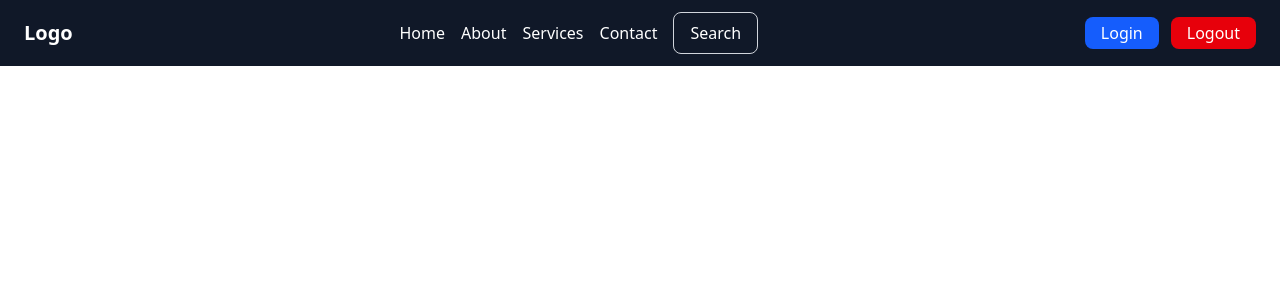
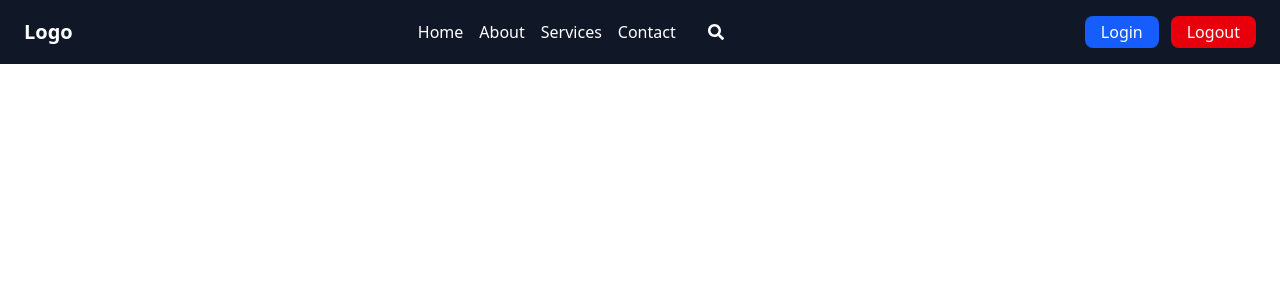
Before and after one commit to Priyanshu-Sharma8445/FixItFreak, a React (Vite) app in the folder client/: page / in a window 1280 px wide. Shown: the top 300 px of the page. Built offline with nearby package versions, Linux system fonts and the light colour scheme.

Commit message:
Navbar changes

```diff
--- a/client/package.json
+++ b/client/package.json
@@ -17,6 +17,7 @@
     "lucide-react": "^0.475.0",
     "react": "^19.0.0",
     "react-dom": "^19.0.0",
+    "react-icons": "^5.5.0",
     "tailwind-merge": "^3.0.1",
     "tailwindcss-animate": "^1.0.7"
   },
--- a/client/src/components/Navbar.jsx
+++ b/client/src/components/Navbar.jsx
@@ -3,7 +3,7 @@ import SearchBar from './SearchBar';
 const Navbar = () => {
   return (
     <>
-            <nav className="flex items-center justify-between px-6 py-3 bg-gray-900 text-white">
+            <nav className="flex items-center justify-between px-6 py-4 bg-gray-900 text-white">
       {/* Left: Logo */}
       <div className="text-xl font-bold">Logo</div>
 
--- a/client/src/components/SearchBar.jsx
+++ b/client/src/components/SearchBar.jsx
@@ -1,4 +1,5 @@
 import { useState, useRef } from "react";
+import { FaSearch } from "react-icons/fa";
 
 export default function SearchBar() {
   const [isSearching, setIsSearching] = useState(false);
@@ -31,15 +32,15 @@ export default function SearchBar() {
           onChange={(e) => setSearchTerm(e.target.value)}
           onKeyDown={handleKeyDown}
           onBlur={handleBlur}
-          className="px-4 py-2 w-64 border rounded-md outline-none transition-all"
+          className="px-4 py-1 w-64 border rounded-md outline-none transition-all"
           placeholder="Type to search..."
         />
       ) : (
         <button
           onClick={handleSearchClick}
-          className="px-4 py-2 border border-gray-300 rounded-md hover:bg-gray-200 transition-all"
+          className="px-4 py-2   hover:bg-gray-200 transition-all"
         >
-          Search
+          <FaSearch/>
         </button>
       )}
     </div>
```
Also changed, not shown: 1 other file (tests, documents, lock files or other folders).
